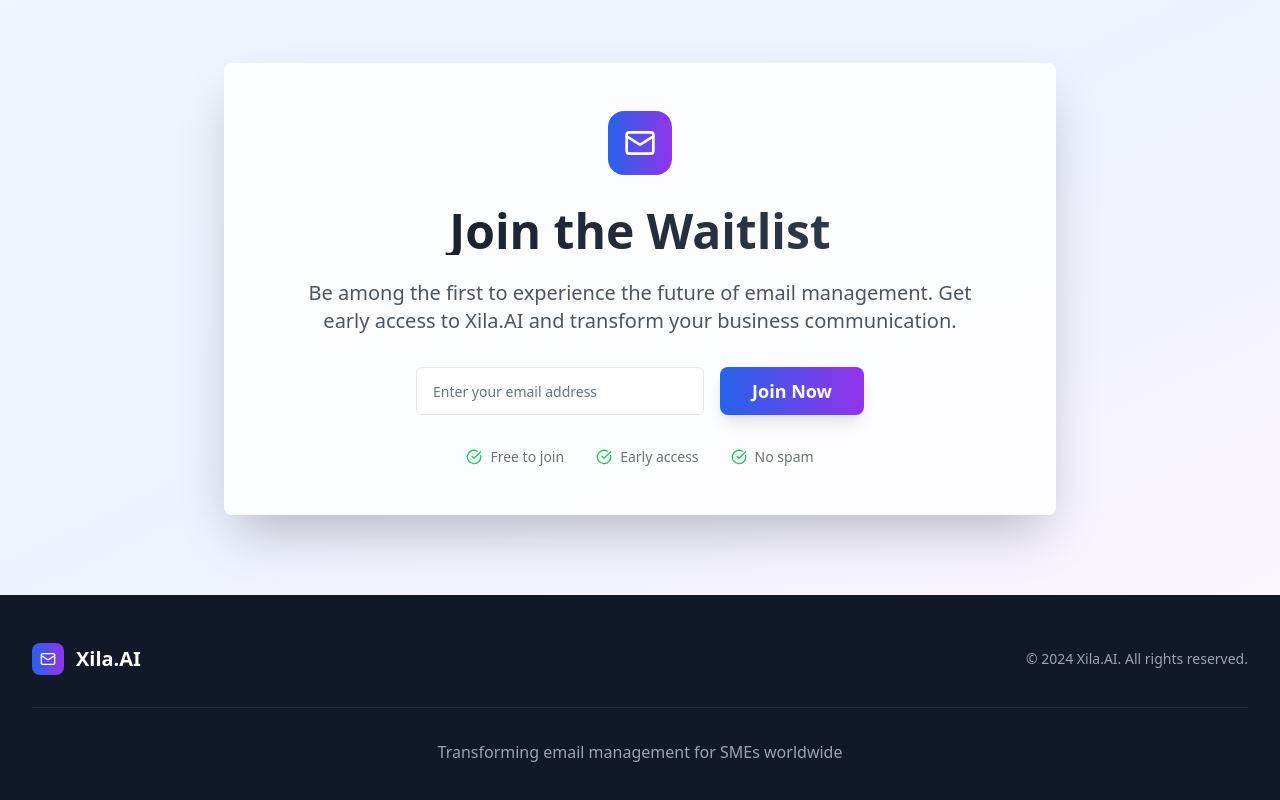
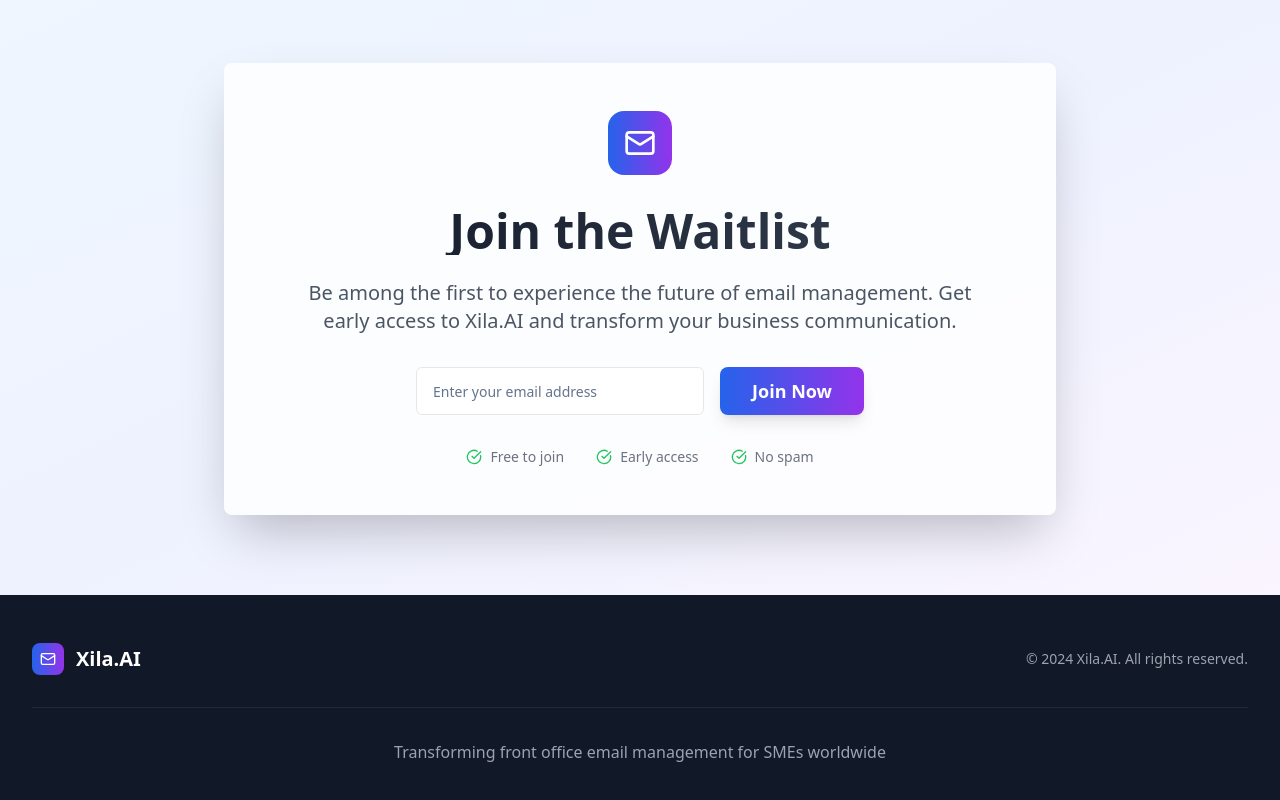
Before and after one commit to Cricrog/squlio-ffec75e1, a React (Vite) app: page / in a window 1280 px wide. Shown: the part 1705-2505 px from the top of the page. Built offline with nearby package versions, Linux system fonts and the light colour scheme.

Commit message:
Visual edit in Lovable
Edited UI in Lovable

```diff
--- a/src/components/Footer.tsx
+++ b/src/components/Footer.tsx
@@ -1,10 +1,7 @@
-
 import React from 'react';
 import { Mail } from 'lucide-react';
-
 const Footer = () => {
-  return (
-    <footer className="bg-gray-900 text-white py-12">
+  return <footer className="bg-gray-900 text-white py-12">
       <div className="max-w-7xl mx-auto px-4 sm:px-6 lg:px-8">
         <div className="flex items-center justify-between">
           <div className="flex items-center space-x-3">
@@ -20,11 +17,9 @@ const Footer = () => {
         </div>
 
         <div className="mt-8 pt-8 border-t border-gray-800 text-center text-gray-400">
-          <p>Transforming email management for SMEs worldwide</p>
+          <p>Transforming front office email management for SMEs worldwide</p>
         </div>
       </div>
-    </footer>
-  );
+    </footer>;
 };
-
 export default Footer;
```
